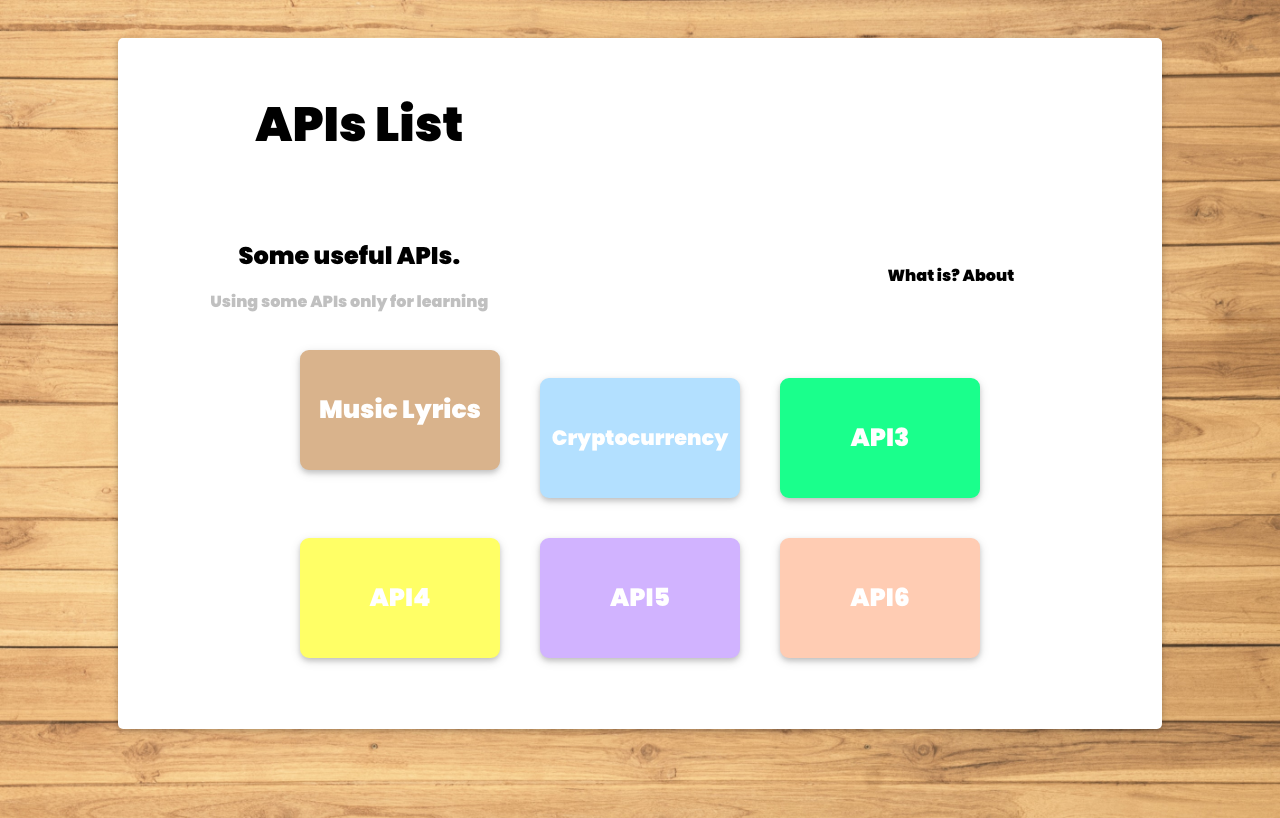
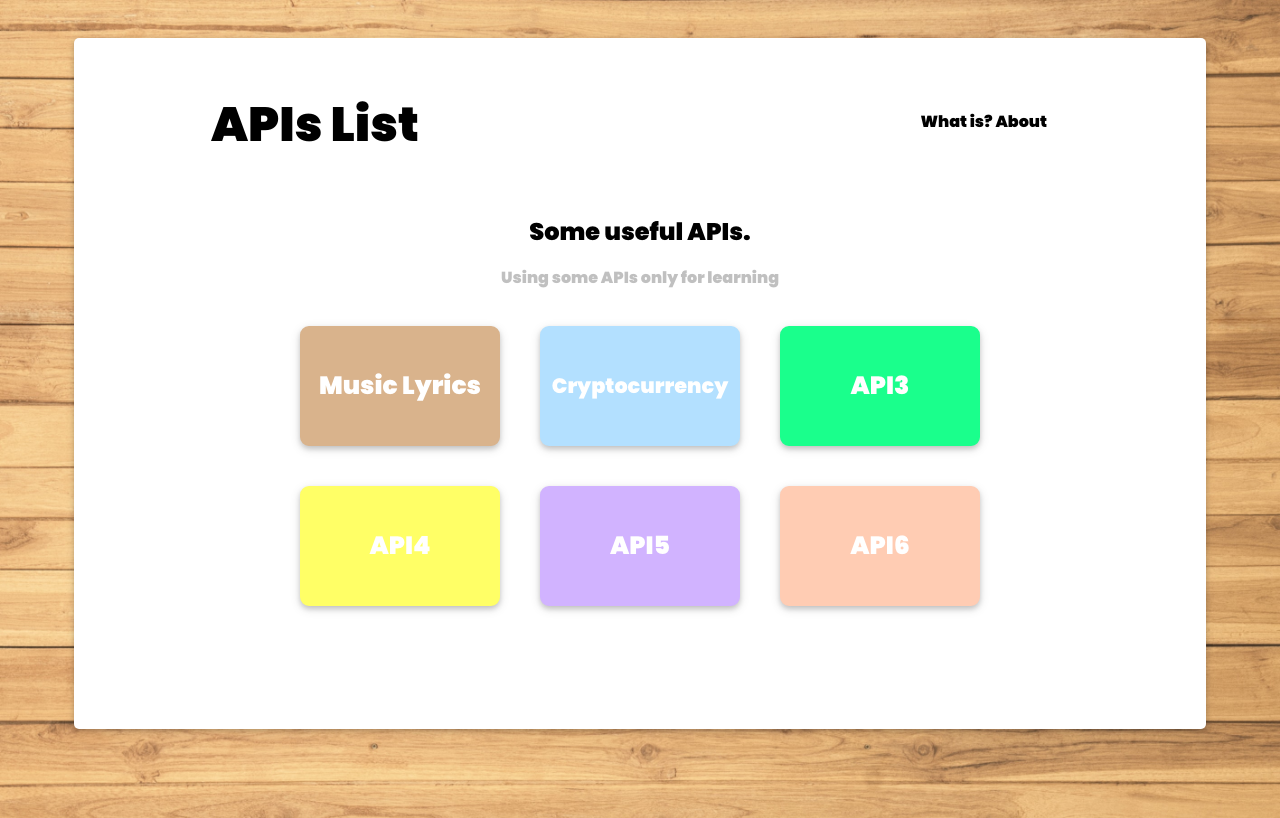
Before and after one commit to JoaoV111/API-Distances-Google, a Flask app: page / in a window 1280 px wide. Run offline with Flask 2, Linux system fonts and the light colour scheme.

Commit message:
Huge Upgrade

```diff
--- a/static/css/main.css
+++ b/static/css/main.css
@@ -1,7 +1,9 @@
 body {
   font-family: 'PoppinsBlack', sans-serif;
   background-color: #e6e6e6;
-
+  background-size: 100%;
+  margin-top: 3%;
+  margin-bottom: 7%;
 }
 
 h1.h1_1{
@@ -38,7 +40,7 @@ p.p2{
   padding-bottom: 40px;
   box-shadow: 0 2px 4px 0 rgba(0,0,0,0.16),0 2px 10px 0 rgba(0,0,0,0.12)!important;
   border-radius: 5px;
-  max-width:80%;
+  max-width: 1100px;
   min-height: 650px;
 }
 
--- a/templates/base.html
+++ b/templates/base.html
@@ -14,9 +14,6 @@
 				}
 		body{
 			background-image: url("/static/images/wood.jpg");
-			background-size: 100%;
-			margin-top: 3%;
-			margin-bottom: 7%;
 		}
 	</style>
   {% block head %}{% endblock %}
```
